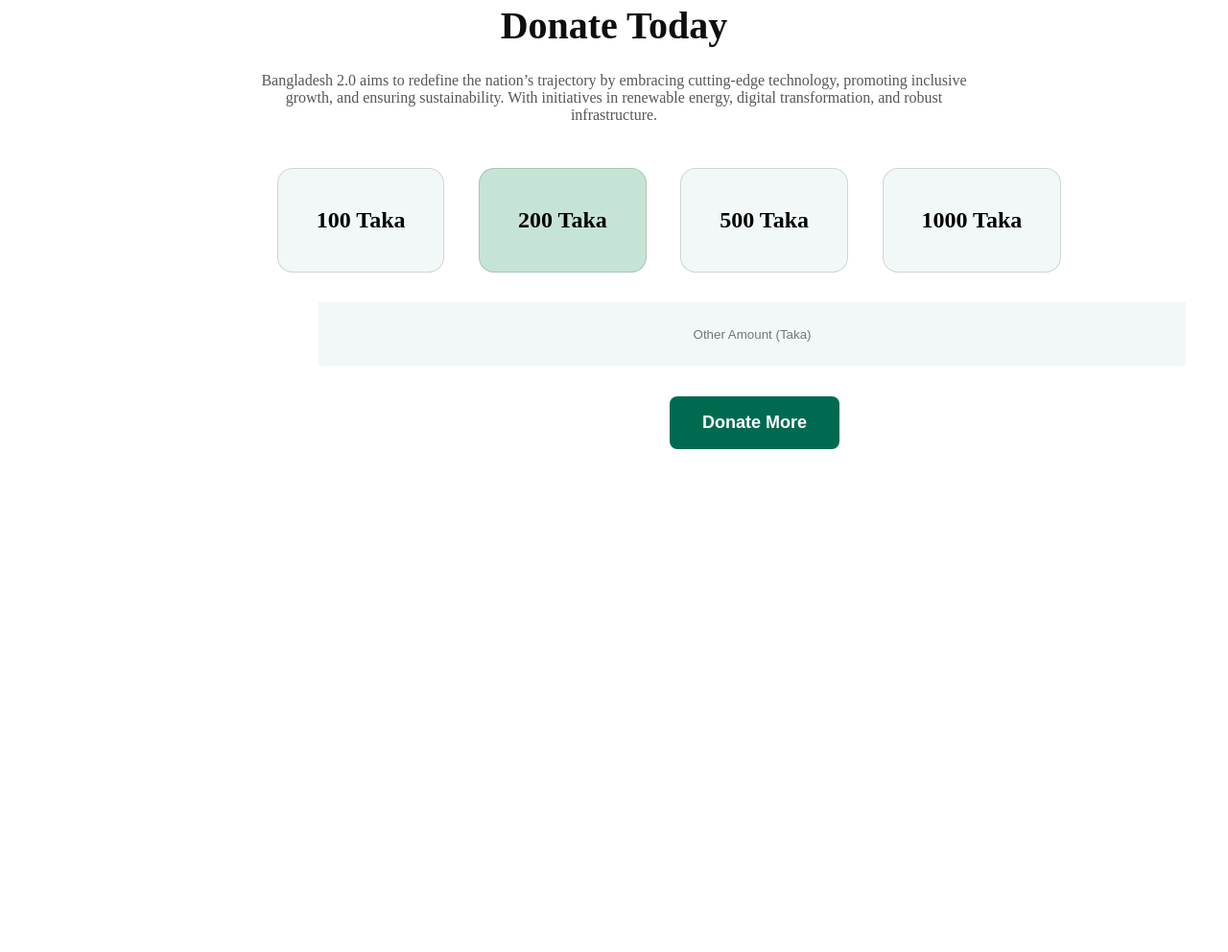
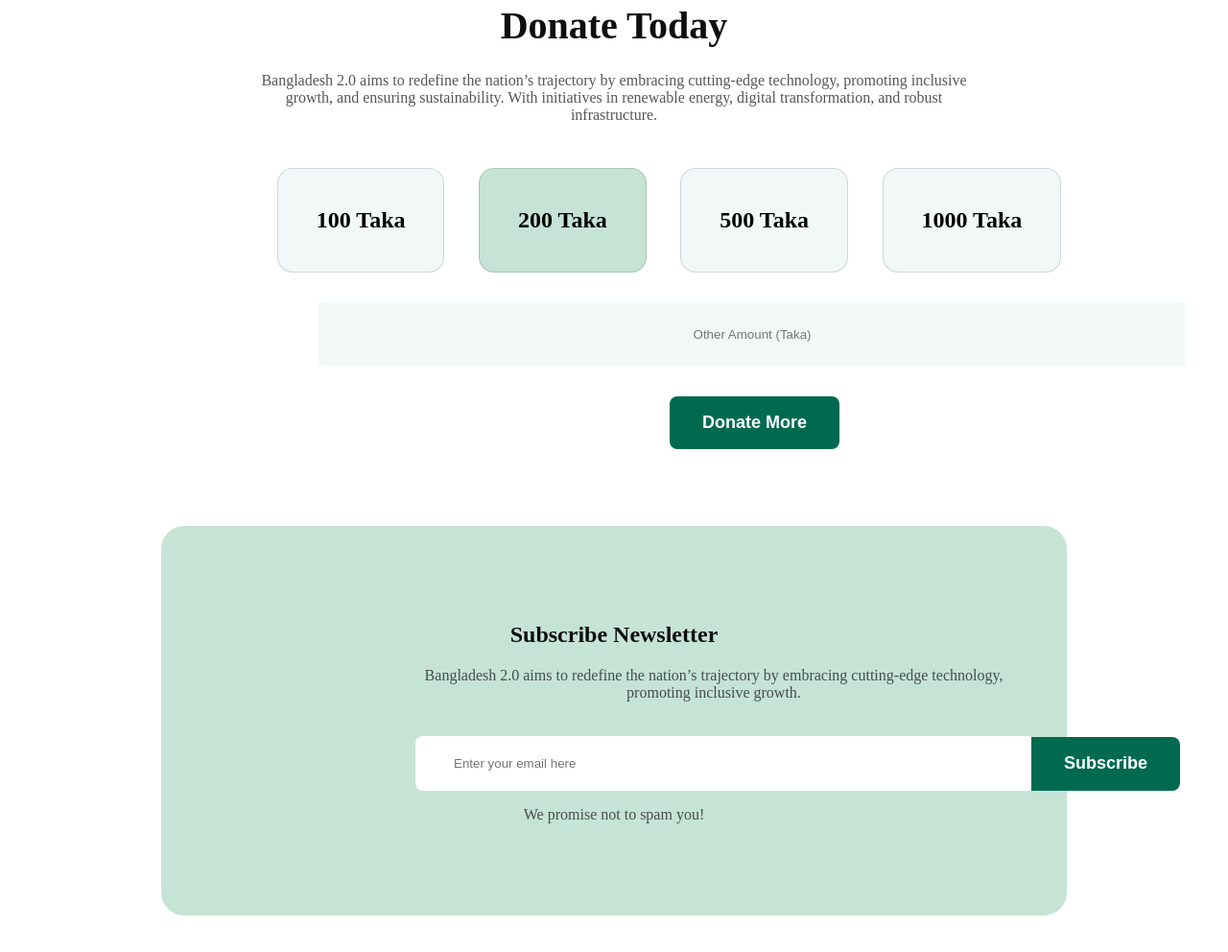
Before and after one commit to shariful430/Assignment-1, a plain HTML site: page index.html in a window 1280 px wide. Shown: the part 2830-3822 px from the top of the page at 96% size. Before the commit the page ends 3378 px from the top, so only its background shows below. Drawn offline with Linux system fonts and the light colour scheme.

Commit message:
added footer section

```diff
--- a/index.html
+++ b/index.html
@@ -17,7 +17,7 @@
                 <h1 class="banner-title dark-1">Idea , innovation ,
                     vision and challenges in New Bangladesh.
                 </h1>
-                   <button class="btn-primary btn-bg">Explore New Bangladesh</button>
+                   <button class="btn-primary btn-bg btn">Explore New Bangladesh</button>
             </div>
             <img id="banner-image" src="images/assets/hero.png" alt="">
         </div>
@@ -33,20 +33,20 @@
                     <img src="images/assets/card-icon.png" alt="">
                     <h4 class="vision-title dark-3">Digital Transformation</h4>
                     <p class="vision-description dark-2">Creating a nationwide digital ecosystem to enhance connectivity and access to services for all citizens.  </p>
-                    <button class="btn-1 clr-1">Learn More</button>
+                    <button class="btn-1 clr-1 btn">Learn More</button>
                 </div>
 
                 <div class="second-vision">
                     <img src="images/assets/card-icon.png" alt="">
                     <h4 class="vision-title dark-3">Green Energy</h4>
                     <p class="vision-description dark-2">Investments in solar and wind energy to ensure a sustainable and eco-friendly future.</p>
-                    <button class="btn-2 clr-1">Learn More</button>
+                    <button class="btn-2 clr-1 btn">Learn More</button>
                 </div>
                 <div class="third-vision">
                     <img src="images/assets/card-icon.png" alt="">
                     <h4 class="vision-title dark-3">Modern Infrastructure</h4>
                     <p class="vision-description dark-2">Building state-of-the-art infrastructure to support economic growth and global competitiveness.</p>
-                    <button class="btn-3 clr-1">Learn More</button>
+                    <button class="btn-3 clr-1 btn">Learn More</button>
                 </div>
             </div>
             <div class="chief-adviser">
@@ -80,7 +80,7 @@
                     <p class="card-description dark-2">Not until the creation and maintenance of decent conditions of life for all people are recognized and accepted as a common obligation of all people and all countries—not until then shall we,
                         with a certain degree of justification, be able to speak of humankind as civilized</p>
 
-                    <button class="card-btn">Read More</button>
+                    <button class="card-btn btn">Read More</button>
                 </div>
             </div>
             <div class="card-secondary">
@@ -94,7 +94,7 @@
                    <p class="card-description dark-2">Not until the creation and maintenance of decent conditions of life for all people are recognized and accepted as a common obligation of all people and all countries—not until then shall we,
                        with a certain degree of justification, be able to speak of humankind as civilized</p>
 
-                   <button class="card-btn">Read More</button>
+                   <button class="card-btn btn">Read More</button>
             </div>
             <div class="card-image-secondary">
                 <img class="second-image" src="images/assets/satelite.png" alt="">
@@ -109,26 +109,37 @@
             </p>
             <div class="donate">
                 <div>
-                    <h1 class="field-1">100 Taka</h1>
+                    <h1 class="field-1 btn">100 Taka</h1>
                 </div>
                 <div>
-                    <h1 class="field-2">200 Taka</h1>
+                    <h1 class="field-2 btn">200 Taka</h1>
                 </div>
                 <div>
-                    <h1 class="field-3">500 Taka</h1>
+                    <h1 class="field-3 btn">500 Taka</h1>
                 </div>
                 <div>
-                   <h1 class="field-4"> 1000 Taka</h1>
+                   <h1 class="field-4 btn"> 1000 Taka</h1>
                 </div>
             </div>
             <form >
                  <input class="input" type="text" placeholder="Other Amount (Taka)" name="" id="">
             </form>
-            <button class="donation-btn btn-bg btn-primary">Donate More</button>
+            <button class="donation-btn btn-bg btn-primary btn">Donate More</button>
          </section>
     </main>
     <footer>
+        <div class="newsletter">
+            <div class="newsletter-title dark-1"> <h2>Subscribe Newsletter</h2></div>
+            <div class="newsletter-description dark-2">Bangladesh 2.0 aims to redefine the nation’s trajectory by embracing cutting-edge technology, promoting inclusive growth.
+            </div>
+            <div class="mixed">
+                <input class="hero" type="email" placeholder="Enter your email here" name="" id="" >
+                <button class="Subscribe-btn btn btn-bg">Subscribe</button>
 
+            </div>
+            <p class="end dark-2">We promise not to spam you!</p>
+
+        </div>
     </footer>
 </body>
 </html>
--- a/styles/style.css
+++ b/styles/style.css
@@ -139,7 +139,8 @@
   padding: 13px 26px;
 }
 .btn:hover{
-  color: blue;
+  color: rgb(236, 224, 117);
+  background-color: rgb(45, 14, 14);
 }
 
 /* banner styles */
@@ -382,5 +383,49 @@ main{
 .donation-btn{
   margin-top: 32px;
   margin-left: 530px;
-
 }
+/* newsletter section styles */
+.newsletter{
+  background-color: rgba(198, 228, 214, 1);
+  max-width: 1280px;
+  max-height: 395px;
+  margin: 80px 160px 80px 160px;
+  padding: 80px 265px;
+  border-radius: 24px;
+}
+.newsletter-title{
+  font-style: 40px;
+  font-weight: bold;
+  text-align: center;
+}
+.newsletter-description{
+ width: 622px;
+ height: 48px;
+ text-align: center;
+ margin-bottom: 24px;
+}
+.hero{
+  min-width: 600px;
+  min-height: 55px;
+  border: none;
+  border-radius: 8px 0px 0px 8px;
+  padding-left: 40px;
+  margin-bottom: ;
+}
+.mixed{
+  display:flex;
+  align-items: center;
+  gap: 0px;
+}
+.Subscribe-btn{
+  font-size: 18px;
+  font-weight: 600;
+  color: rgba(255, 255, 255, 1);
+  padding: 17px 34px;
+  border: none;
+  height: 56px;
+  border-radius: 0px 8px 8px 0px ;
+}
+.end{
+  text-align: center;
+}
```
